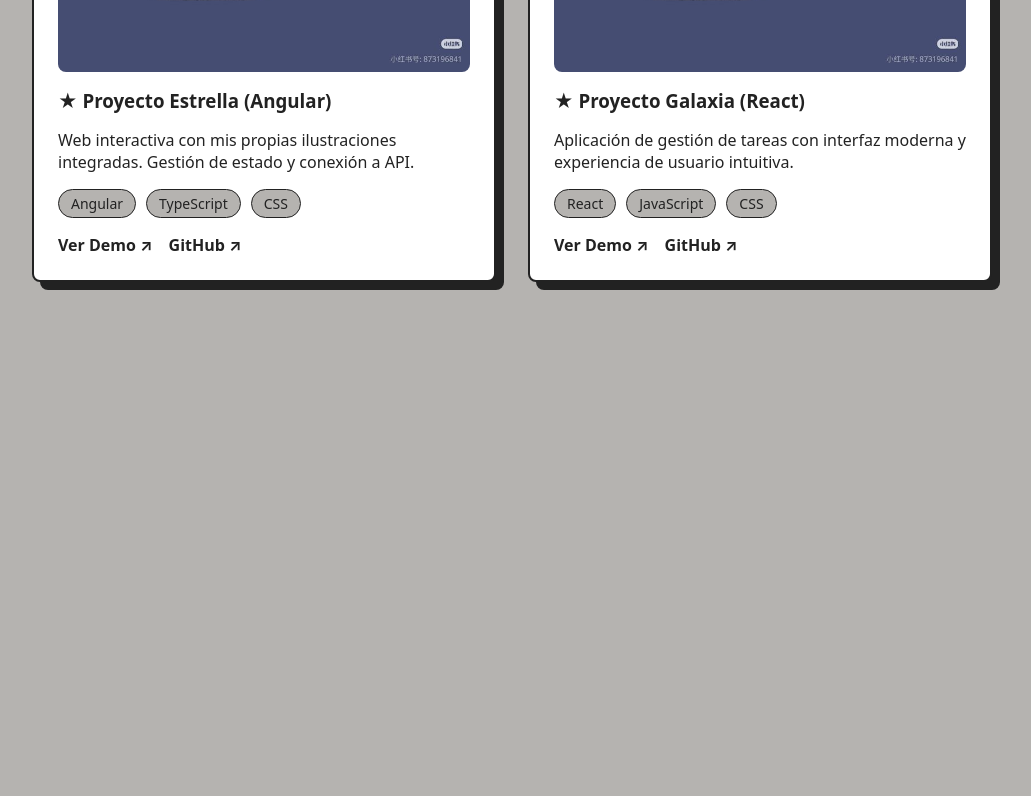
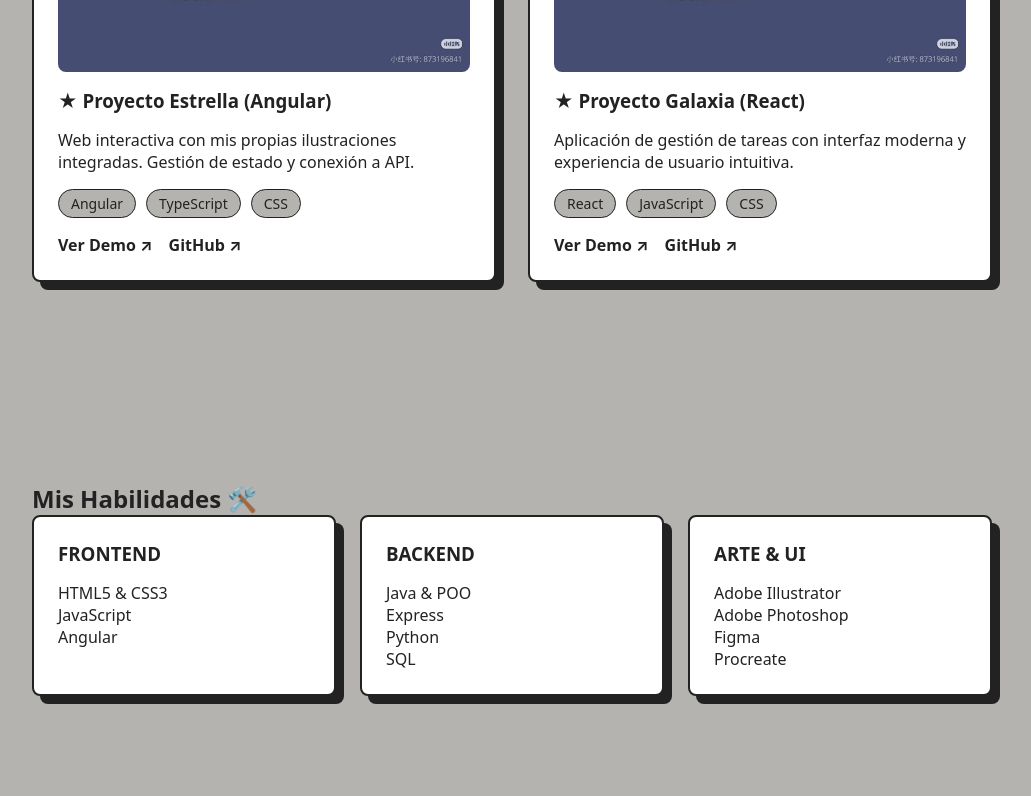
Before and after one commit to suspinlaj/suspinlaj.github.io, a plain HTML site: page index.html in a window 1280 px wide. Shown: the part 1299-2095 px from the top of the page, without its empty margins (128-1159 px from the left). Before the commit the page ends 1681 px from the top, so only its background shows below. Drawn offline with Linux system fonts and the light colour scheme.

Commit message:
estructura skills

```diff
--- a/index.html
+++ b/index.html
@@ -18,7 +18,7 @@
         </figure>
 
         <h1>Hola! Soy Susana Pineros Lajara</h1>
-        <p>Desarrolladora Frontend con alma de ilustradora</p>
+        <p>Desarrolladora Frontend con alma de ilustradora. <br> Transformo ideas y código en experiencias visuales únicas.</p>
 
         <nav>
             <a href="#proyectos">Proyectos</a>
@@ -76,6 +76,41 @@
             </article>
             </div>
         </section>
+
+        <section id="skills">
+            <h2>Mis Habilidades 🛠️</h2>
+
+            <div class="galeria-skills">
+                <article>
+                    <h3>FRONTEND</h3>
+                    <ul>
+                        <li>HTML5 & CSS3</li>
+                        <li>JavaScript</li>
+                        <li>Angular</li>
+                    </ul>
+                </article>
+
+                <article>
+                    <h3>BACKEND</h3>
+                    <ul>
+                        <li>Java & POO</li>
+                        <li>Express</li>
+                        <li>Python</li>
+                        <li>SQL</li>
+                    </ul>
+                </article>
+
+                <article>
+                    <h3>ARTE & UI</h3>
+                    <ul>
+                        <li>Adobe Illustrator</li>
+                        <li>Adobe Photoshop</li>
+                        <li>Figma</li>
+                        <li>Procreate</li>
+                    </ul>
+                </article>
+            </div>
+        </section>
     </main>
     <footer>
 
--- a/styles.css
+++ b/styles.css
@@ -131,9 +131,41 @@ article img {
     grid-template-columns: 1fr 1fr;
 }
 
+
+/* --- SKILLS --- */
+
+.galeria-skills {
+    display: grid;
+    gap: 24px;
+    grid-template-columns: 1fr 1fr 1fr;
+}
+
+#skills article {
+    background-color: #ffffff;
+    border: 2px solid var(--color-borde);
+    border-radius: 8px;
+    box-shadow: 8px 8px 0px var(--color-sombra);
+    padding: 24px;
+    display: flex;
+    flex-direction: column;
+    gap: 16px;
+}
+
+#skills ul {
+    list-style-type: none;
+    padding: 0;
+    margin: 0;
+}
+
 /* --- ADAPTACIÓN A MÓVILES (RESPONSIVE) --- */
 @media (max-width: 768px) {
     .galeria {
         grid-template-columns: 1fr;
     }
 }
+
+@media (max-width: 768px) {
+    .galeria, .galeria-skills {
+        grid-template-columns: 1fr;
+    }
+}
```
